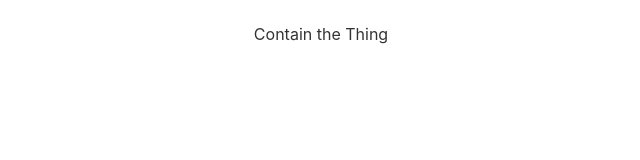
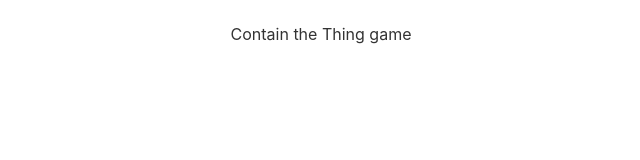
Before and after one commit to NickDrew/contain-the-thing, a Svelte app: page / in a window 1280 px wide. Shown: the top 160 px of the page, without its empty margins (319-959 px from the left). Built offline with nearby package versions, Linux system fonts and the light colour scheme.

Commit message:
git actions setup

```diff
--- a/src/App.svelte
+++ b/src/App.svelte
@@ -17,4 +17,4 @@
 	}
 </style>
 
-<main>Contain the Thing</main>
+<main>Contain the Thing game</main>
```
